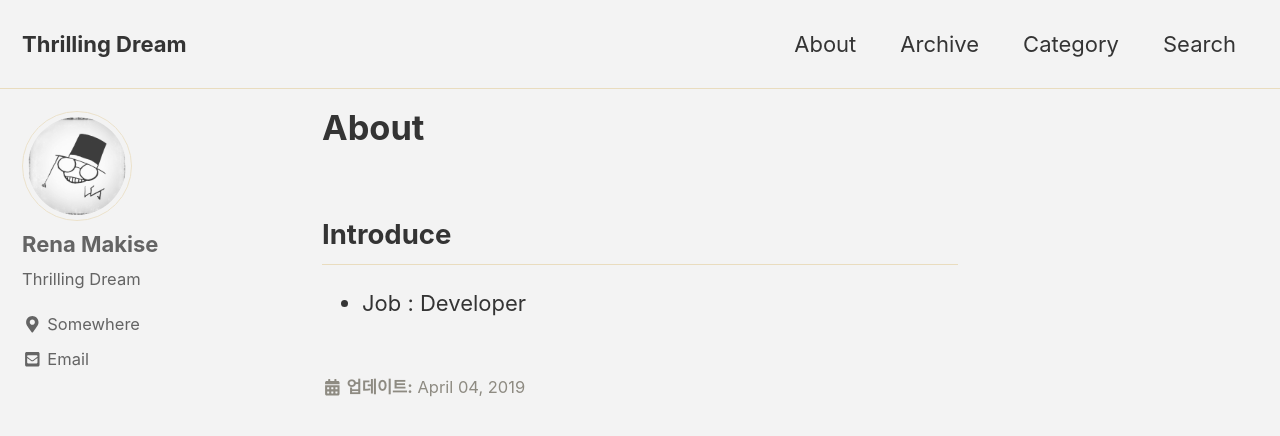
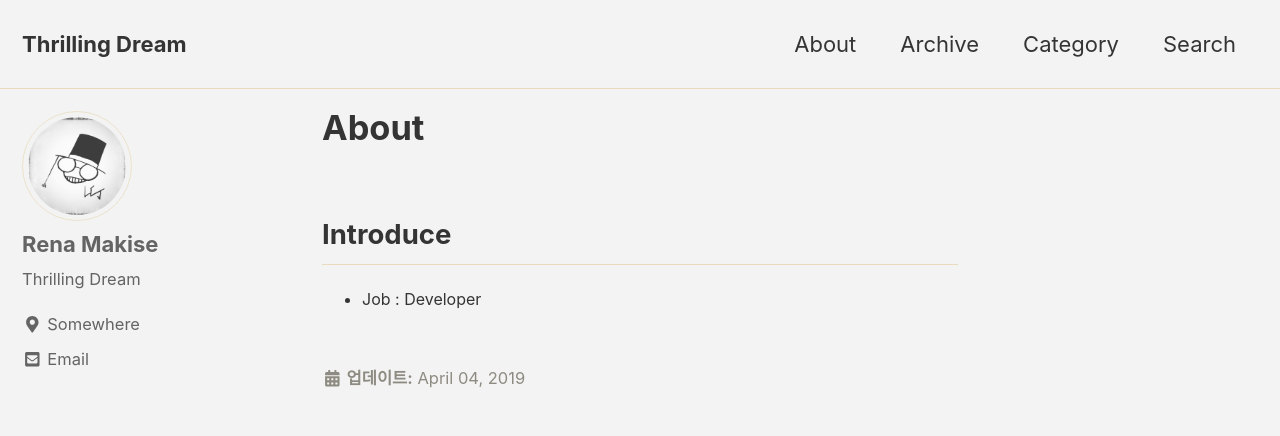
Before and after one commit to Rena-Makise/Rena-Makise.github.io, a Jekyll site: the page built from _pages/about.md, in a window 1280 px wide and 900 px high. Shown: the top 436 px of the window. Built offline with Jekyll 4.4.1, drawn with Linux system fonts in a browser that asks for light colours; cached includes are drawn as plain includes.

Commit message:
Update Page Font Size

```diff
--- a/_sass/minimal-mistakes/_page.scss
+++ b/_sass/minimal-mistakes/_page.scss
@@ -75,7 +75,7 @@
   p,
   li,
   dl {
-    font-size: 1em;
+    font-size: 16px;
   }
 
   /* paragraph indents */
```
